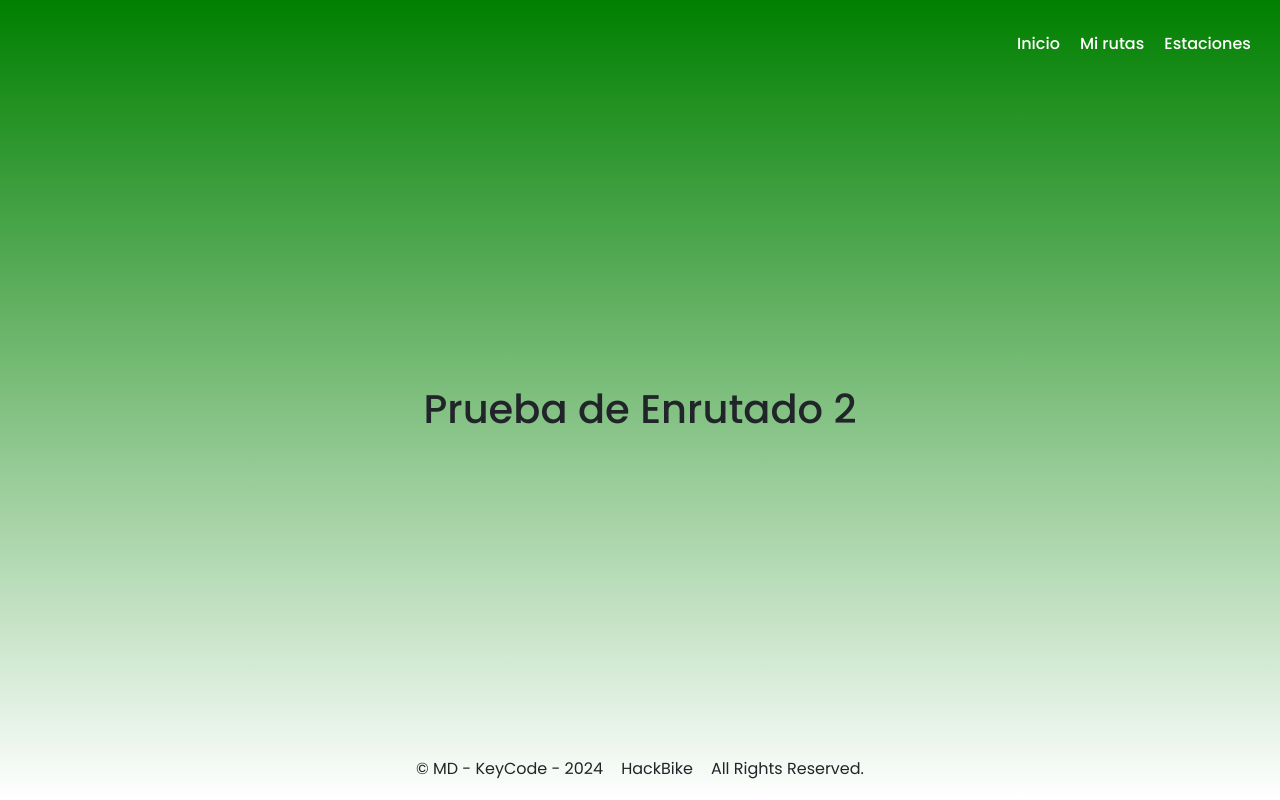
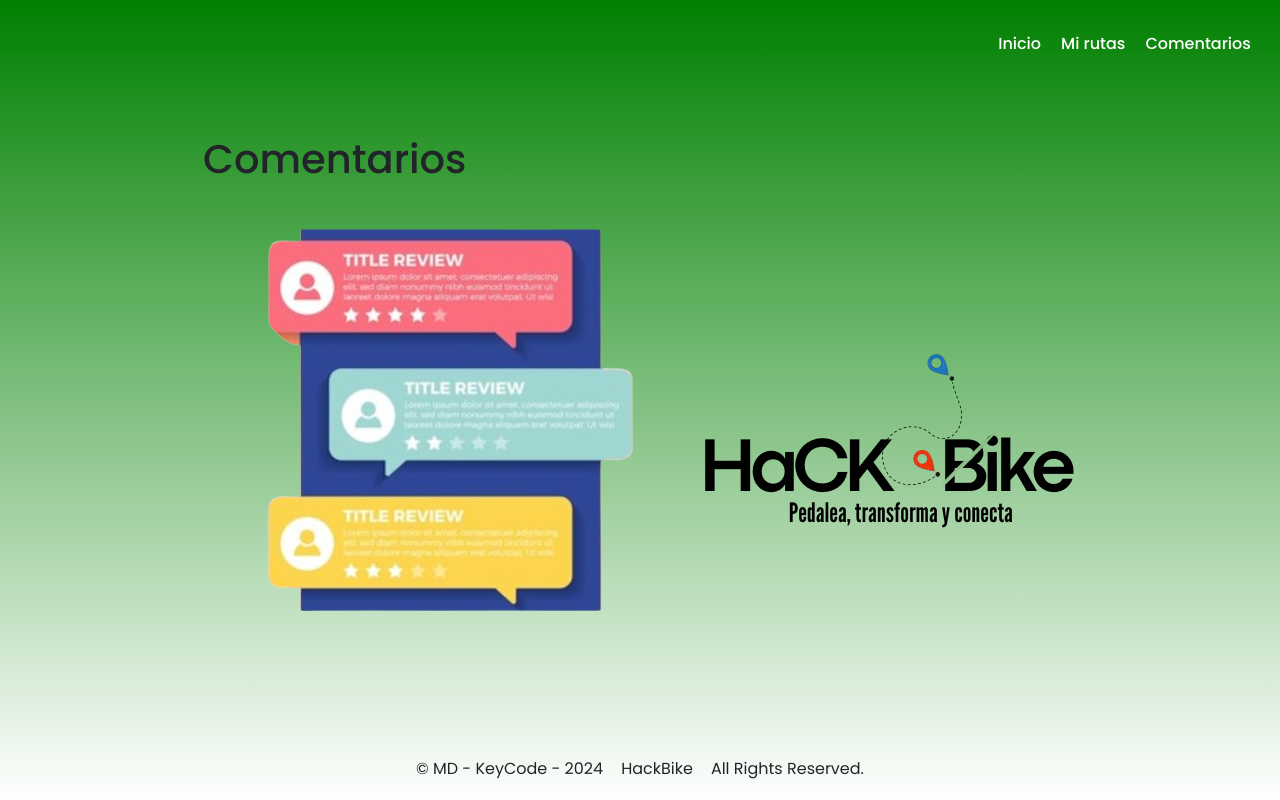
Before and after one commit to aleja032/hackBike, a React (Vite) app: page /test2 in a window 1280 px wide. Built offline with nearby package versions, Linux system fonts and the light colour scheme.

Commit message:
add: prototipo de comentarios

```diff
--- a/src/components/Test2.jsx
+++ b/src/components/Test2.jsx
@@ -1,8 +1,13 @@
+import comments from "../assets/images/comments.png"
+import logo1 from "../assets/images/logo1.png"
 
 function Test2() {
     return (
         <div>
-            <h1>Prueba de Enrutado 2</h1>
+            <h1>Comentarios</h1>
+            <img src={comments} alt="Comentarios" />
+            <img src={logo1} alt="Logo" />
+
         </div>
     )
 }
--- a/src/layout/nav/Nav.jsx
+++ b/src/layout/nav/Nav.jsx
@@ -6,7 +6,7 @@ function Nav() {
         <nav className="navbar">
             <Link className="navigation-link" to="/">Inicio</Link>
             <Link className="navigation-link" to="/cycles">Mi rutas</Link>
-            <Link className="navigation-link" to="/test2">Estaciones</Link>
+            <Link className="navigation-link" to="/test2">Comentarios</Link>
         </nav>
     )
 }
```
Also changed, not shown: src/assets/images/comments.png (added).
